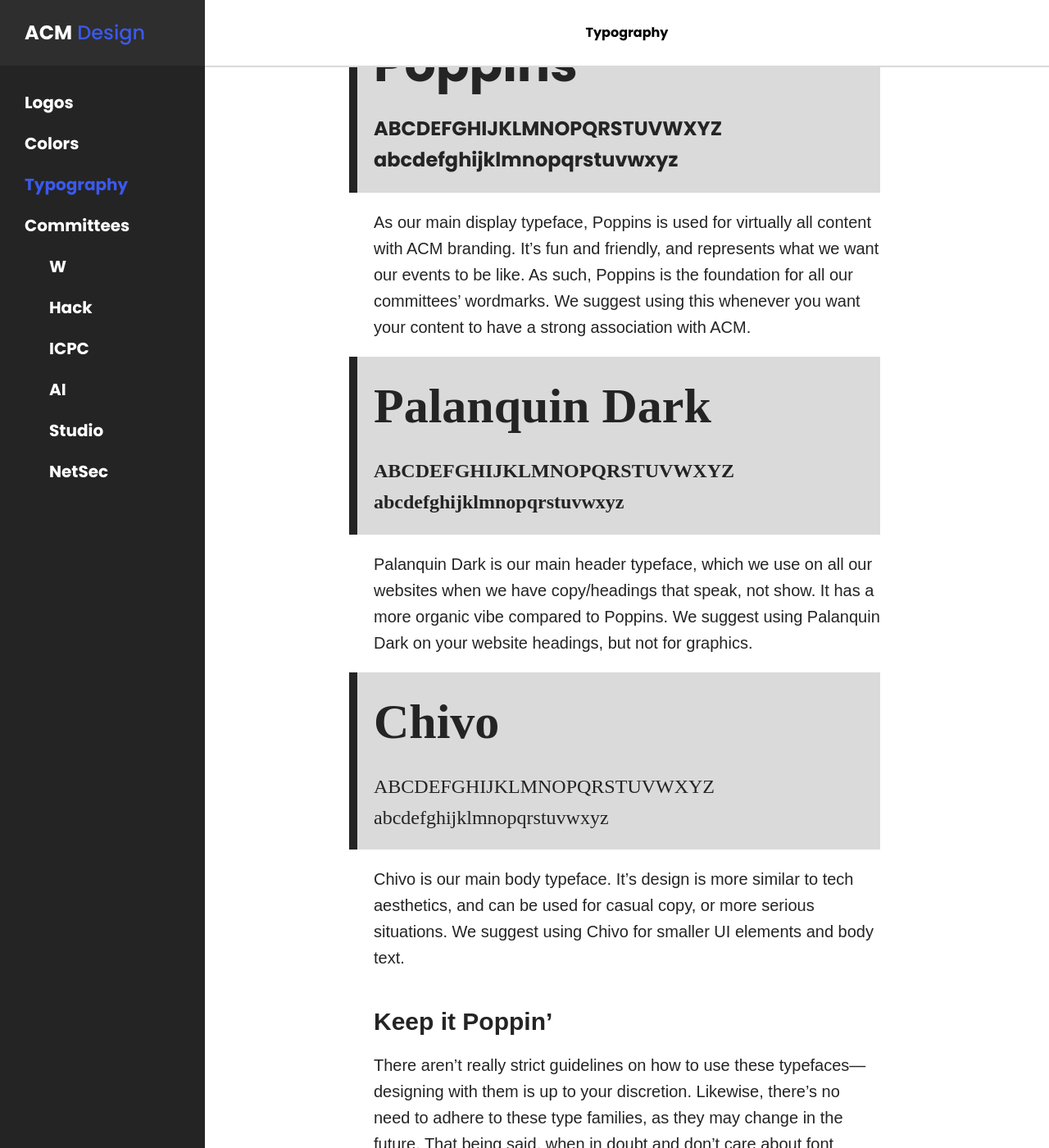
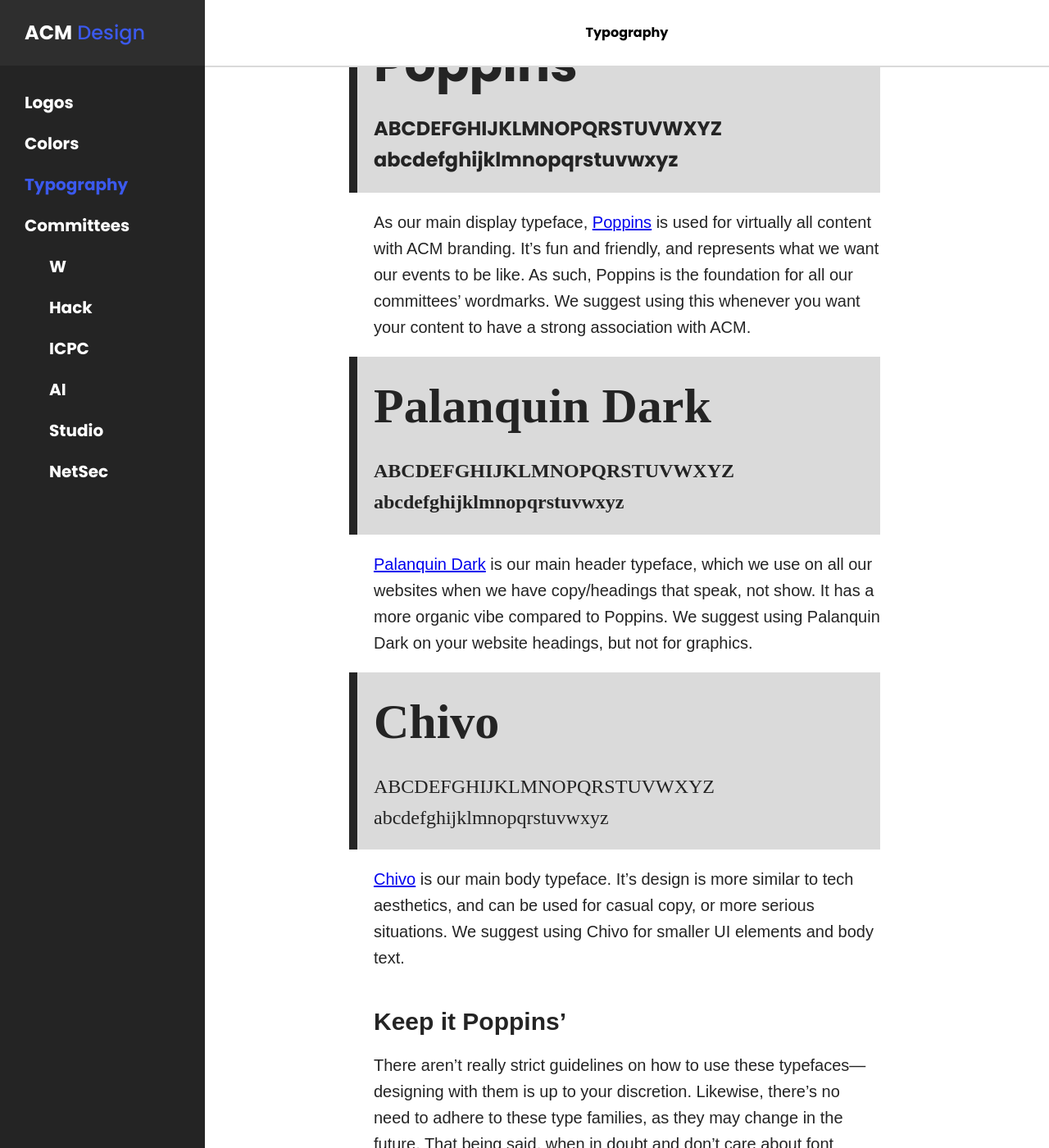
Before and after one commit to uclaacm/Styleguide, a Jekyll site: the page built from _pages/04__typography.md, in a window 1280 px wide and 1400 px high, scrolled down 336 px. Shown: the whole window at 82% size. Built offline with Jekyll 4.4.1, drawn with Linux system fonts in a browser that asks for light colours; some web fonts are replaced.

Commit message:
Added links to typefaces

```diff
--- a/_pages/04__typography.md
+++ b/_pages/04__typography.md
@@ -7,13 +7,13 @@
 UCLA ACM uses three main typefaces: Poppins, Palanquin Dark, and Chivo.
 
 {% include type.html family="Poppins" weight="700" %}
-As our main display typeface, Poppins is used for virtually all content with ACM branding. It's fun and friendly, and represents what we want our events to be like. As such, Poppins is the foundation for all our committees' wordmarks. We suggest using this whenever you want your content to have a strong association with ACM.
+As our main display typeface, [Poppins](https://fonts.google.com/specimen/Poppins "Poppins on Google Fonts") is used for virtually all content with ACM branding. It's fun and friendly, and represents what we want our events to be like. As such, Poppins is the foundation for all our committees' wordmarks. We suggest using this whenever you want your content to have a strong association with ACM.
 
 {% include type.html family="Palanquin Dark" weight="700" %}
-Palanquin Dark is our main header typeface, which we use on all our websites when we have copy/headings that speak, not show. It has a more organic vibe compared to Poppins. We suggest using Palanquin Dark on your website headings, but not for graphics.
+[Palanquin Dark](https://fonts.google.com/specimen/Palanquin+Dark "Palanquin Dark on Google Fonts") is our main header typeface, which we use on all our websites when we have copy/headings that speak, not show. It has a more organic vibe compared to Poppins. We suggest using Palanquin Dark on your website headings, but not for graphics.
 
 {% include type.html family="Chivo" weight="400" %}
-Chivo is our main body typeface. It's design is more similar to tech aesthetics, and can be used for casual copy, or more serious situations. We suggest using Chivo for smaller UI elements and body text.
+[Chivo](https://fonts.google.com/specimen/Chivo "Chivo on Google Fonts") is our main body typeface. It's design is more similar to tech aesthetics, and can be used for casual copy, or more serious situations. We suggest using Chivo for smaller UI elements and body text.
 
-## Keep it Poppin' ##
+## Keep it Poppins' ##
 There aren't really strict guidelines on how to use these typefaces—designing with them is up to your discretion. Likewise, there's no need to adhere to these type families, as they may change in the future. That being said, when in doubt and don't care about font specifics, use Poppins.
```
